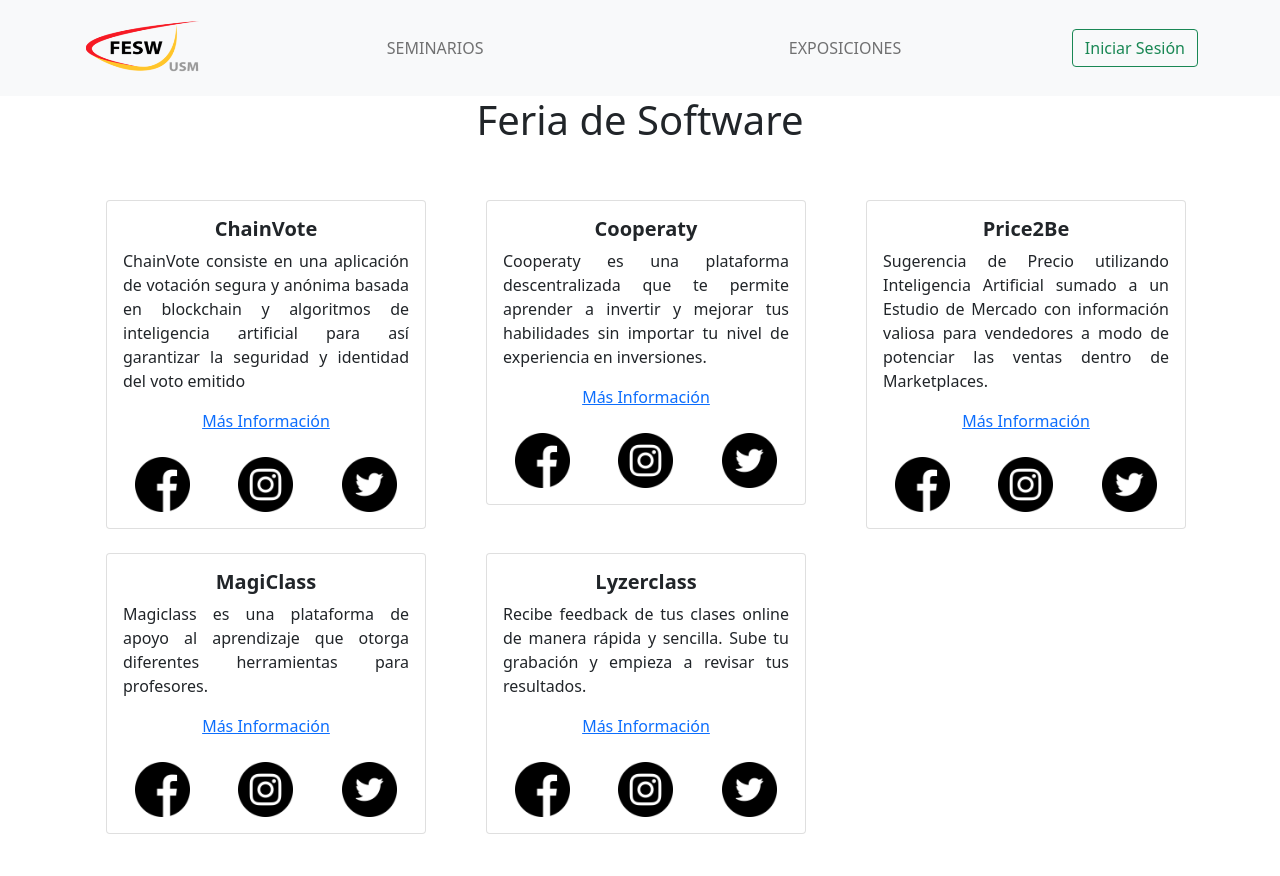
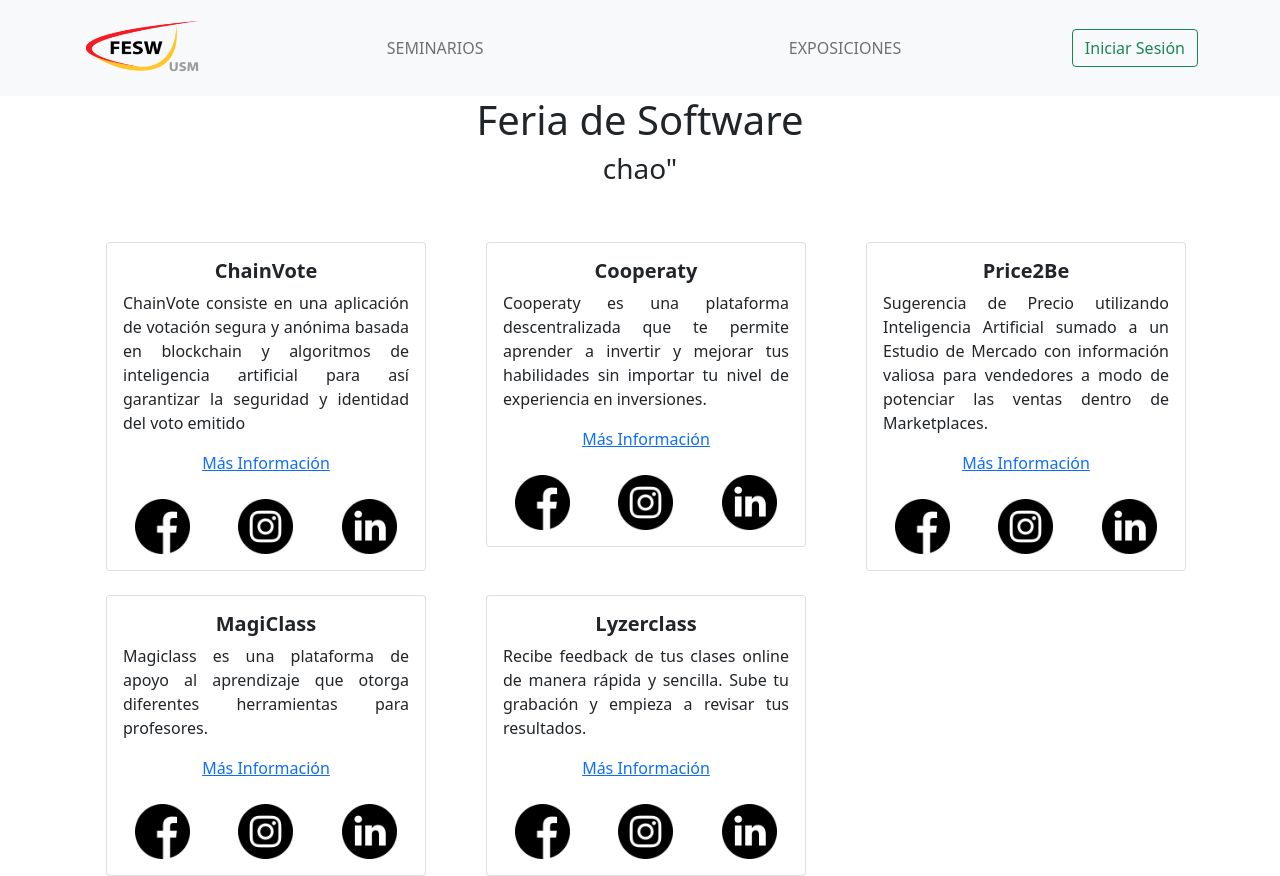
Before and after one commit to npuente21/diu, a React (Create React App) app: page /Expos in a window 1280 px wide. Before the commit the page ends 834 px from the top, so only its background shows below. Built offline with nearby package versions, Linux system fonts and the light colour scheme.

Commit message:
integración linkedin

```diff
--- a/src/App.js
+++ b/src/App.js
@@ -24,10 +24,9 @@ function App() {
   const Descripcion= useSelector((store)=> store.proyect_reducer.Descripcion)
   const url= useSelector((store)=> store.proyect_reducer.video)
   const website = useSelector((store)=>store.proyect_reducer.website)
-
-
-
-
+  const facebook = useSelector((store)=>store.proyect_reducer.facebook)
+  const instagram = useSelector((store)=>store.proyect_reducer.instagram)
+  const twitter = useSelector((store)=>store.proyect_reducer.twitter)
 
   const dispatch = useDispatch();
   if (count){
@@ -80,14 +79,15 @@ const Logout=()=>{
   <Route path="/Expos">
     <Container>
     <center>
-<h1>Feria de Software {Name}</h1>
-<br/>
-<br/>
-</center>
+      <h1>Feria de Software {Name}</h1>
+      <h3>{Titulo+"chao"}"</h3>
+      <br/>
+      <br/>
+    </center>
 
     <Row >
       <Col className='col-md-4'>
-        <Exposicion title= "ChainVote" facebook="https://www.facebook.com/Chainvote/" instagram="https://www.instagram.com/chainvote.cl/" description="ChainVote consiste en una aplicación de votación segura y anónima basada en blockchain y algoritmos de inteligencia artificial para así garantizar la seguridad y identidad del voto emitido" link="https://chainvote.feriadesoftware.cl/" url="https://www.youtube.com/watch?v=4WcDnVQGIQc&ab_channel=ChainVote" />
+        <Exposicion title= "ChainVote" facebook="https://www.facebook.com/Chainvote/" instagram="https://www.instagram.com/chainvote.cl/" linkedin="https://www.linkedin.com/company/team-votti/" description="ChainVote consiste en una aplicación de votación segura y anónima basada en blockchain y algoritmos de inteligencia artificial para así garantizar la seguridad y identidad del voto emitido" link="https://chainvote.feriadesoftware.cl/" url="https://www.youtube.com/watch?v=4WcDnVQGIQc&ab_channel=ChainVote" />
       </Col>
       <Col className='col-md-4'>
         <Exposicion title= "Cooperaty" facebook="https://www.facebook.com/cooperatyapp" instagram="https://www.instagram.com/cooperatyapp/?utm_source=ig_embed&ig_rid=366e6cfd-d868-4d9c-9efa-d5b58ad9f480" description="Cooperaty es una plataforma descentralizada que te permite aprender a invertir y mejorar tus habilidades sin importar tu nivel de experiencia en inversiones." link="https://cooperaty.feriadesoftware.cl/" url="https://www.youtube.com/watch?v=HRxWAJ0HqN4&ab_channel=CyMon"/>
@@ -99,7 +99,7 @@ const Logout=()=>{
     <br/>
     <Row >
      <Col className='col-md-4'>
-     <Exposicion title= "MagiClass" facebook="https://www.facebook.com/Magiclass-255165123054042" instagram="https://www.instagram.com/magiclass.cl/" description="Magiclass es una plataforma de apoyo al aprendizaje que otorga diferentes herramientas para profesores." link="https://magiclass.feriadesoftware.cl/" url="https://www.youtube.com/watch?v=p1GGxl2BpsQ&ab_channel=Magiclass" />
+     <Exposicion title= "MagiClass" facebook="https://www.facebook.com/Magiclass-255165123054042" instagram="https://www.instagram.com/magiclass.cl/" linkedin="https://www.linkedin.com/company/rubber-duck-cl/" description="Magiclass es una plataforma de apoyo al aprendizaje que otorga diferentes herramientas para profesores." link="https://magiclass.feriadesoftware.cl/" url="https://www.youtube.com/watch?v=p1GGxl2BpsQ&ab_channel=Magiclass" />
      </Col>
      <Col className='col-md-4'>
      <Exposicion title= "Lyzerclass" facebook="https://www.facebook.com/LyzerClass-FESW-103901782054504" instagram="https://www.instagram.com/lyzerclass/" description="Recibe feedback de tus clases online de manera rápida y sencilla. Sube tu grabación y empieza a revisar tus resultados." link="https://lyzerclass.feriadesoftware.cl/" url="https://www.youtube.com/watch?v=3H_MW1Tz6eg&feature=emb_logo&ab_channel=LyzerClass"/>
@@ -107,7 +107,7 @@ const Logout=()=>{
 
     {Titulo != "" &&(
       <Col className='col-md-4'>
-      <Exposicion title= {Titulo} description={Descripcion} link={website} url= {url}/>
+      <Exposicion title={Titulo} facebook={facebook} instagram={instagram} linkedin={twitter} description={Descripcion} link={website} url= {url}/>
       </Col>
     )}
 
--- a/src/components/Exposiciones.js
+++ b/src/components/Exposiciones.js
@@ -4,7 +4,7 @@ import {Col, Row, Container, Button, Alert, Table, Card} from 'react-bootstrap';
 import "./descripcion.css";
 import logoFacebook from "../images/facebook.png";
 import logoInstagram from "../images/instagram.png";
-import logoTwitter from "../images/twitter.png";
+import logoLinkedin from "../images/linkedin.png";
 import {Link} from  'react-router-dom';
 
 function Expos(props){
@@ -20,7 +20,7 @@ function Expos(props){
               controls='true'
               loop='true'
               width='auto'
-              height='auto'
+              height='auto'x
               progressInterval={1000}
             />
           </div>
@@ -51,8 +51,8 @@ function Expos(props){
                   </Col >
 
                   <Col className='col-md-4' display='flex'>
-                    <a href={props.twitter} target="_blank">
-                      <img src={logoTwitter} alt="logo" width="55" height="55"/>
+                    <a href={props.linkedin} target="_blank">
+                      <img src={logoLinkedin} alt="logo" width="55" height="55"/>
                     </a>
                   </Col >
                 </Row>
@@ -62,10 +62,6 @@ function Expos(props){
           </Card>
 
         </Container>
-
-
-
-
     );
 
 }
--- a/src/components/form_proyecto.js
+++ b/src/components/form_proyecto.js
@@ -19,6 +19,7 @@ function proyect(props){
     const [website, SetWeb] = useState("")
 
     const dispatch = useDispatch()
+
     const handleTitle=(e) =>{
         SetTitulo(e.target.value);
       }
```
Also changed, not shown: src/images/linkedin.png (added), src/twitter.svg.
